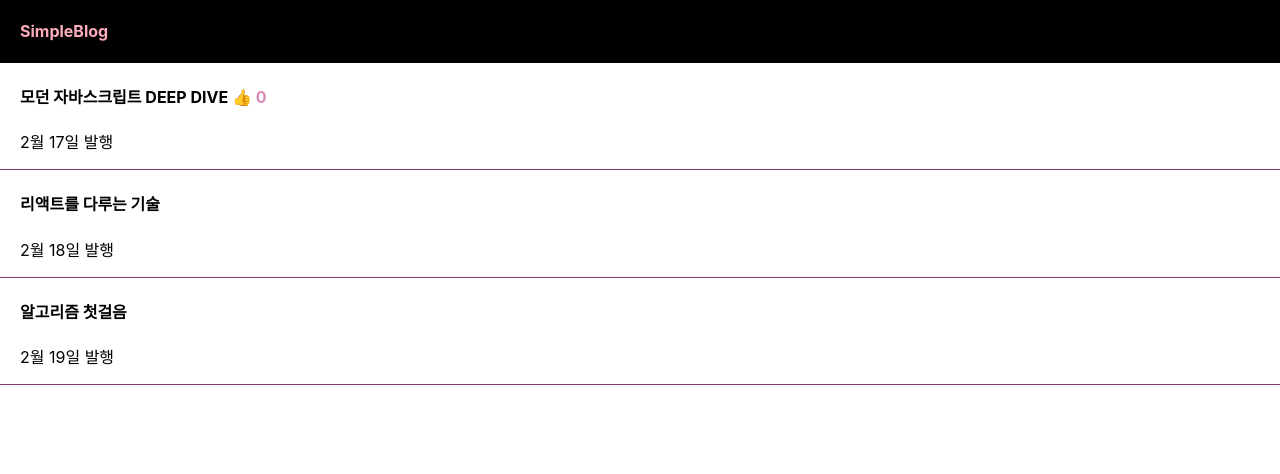
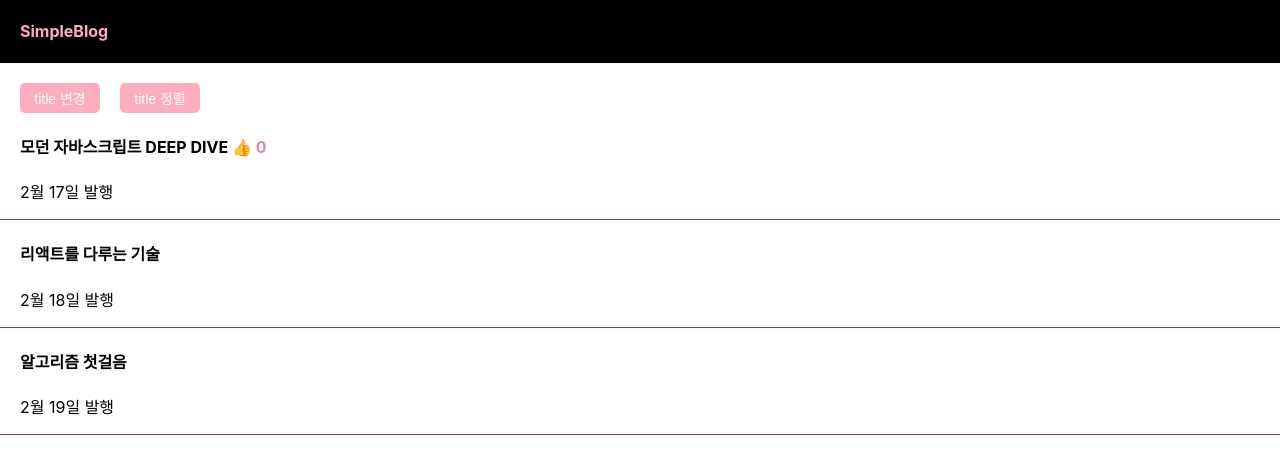
Before and after one commit to kyeongwxx/simple-blog, a React (Create React App) app: page / in a window 1280 px wide. Shown: the top 474 px of the page. Built offline with nearby package versions, Linux system fonts and the light colour scheme.

Commit message:
feat: title 변경, title 정렬 버튼 구현
스프레드 연산자로 배열 형태 state의 원본을 보존하며 state 변경

```diff
--- a/src/App.css
+++ b/src/App.css
@@ -10,6 +10,34 @@ div {
   padding-left: 20px;
 }
 
+.btns {
+  padding: 20px 0 0 20px;
+}
+
+.title-change-btn {
+  width: 80px;
+  height: 30px;
+  font-size: 14px;
+  border: none;
+  background: #FFADBC;
+  color: white;
+  margin-right: 20px;
+  border-radius: 5px;
+  cursor: pointer;
+}
+
+.title-sort-btn {
+  width: 80px;
+  height: 30px;
+  font-size: 14px;
+  border: none;
+  background: #FFADBC;
+  color: white;
+  margin-right: 20px;
+  border-radius: 5px;
+  cursor: pointer;
+}
+
 .list {
   padding-left: 20px;
   border-bottom: 1px solid #863A6F;
--- a/src/App.js
+++ b/src/App.js
@@ -4,9 +4,11 @@ import "./App.css";
 function App() {
   let logo = "SimpleBlog";
 
-  let [title1, setTitle1] = useState("모던 자바스크립트 DEEP DIVE");
-  let [title2, setTitle2] = useState("리액트를 다루는 기술");
-  let [title3, setTitle3] = useState("알고리즘 첫걸음");
+  let [title, setTitle] = useState([
+    "모던 자바스크립트 DEEP DIVE",
+    "리액트를 다루는 기술",
+    "알고리즘 첫걸음",
+  ]);
 
   let [like, setLike] = useState(0);
   const onClickLike = () => {
@@ -14,7 +16,14 @@ function App() {
   };
 
   const onClickChangeTitle = () => {
-    setTitle1("모던 자바스크립트 SHALLOW DIVE");
+    let copy = [...title];
+    copy[0] = "모던 자바스크립트 SHALLOW DIVE";
+    setTitle(copy);
+  };
+
+  const onClickSortTitle = () => {
+    let copy = [...title.sort()];
+    setTitle(copy);
   };
 
   return (
@@ -22,19 +31,29 @@ function App() {
       <div className="nav">
         <h4 className="logo">{logo}</h4>
       </div>
+
+      <div className="btns">
+        <button className="title-change-btn" onClick={onClickChangeTitle}>
+          title 변경
+        </button>
+        <button className="title-sort-btn" onClick={onClickSortTitle}>
+          title 정렬
+        </button>
+      </div>
+
       <div className="list">
-        <h4 onClick={onClickChangeTitle}>
-          {title1} <span onClick={onClickLike}>👍</span>{" "}
+        <h4>
+          {title[0]} <span onClick={onClickLike}>👍</span>{" "}
           <span className="like">{like}</span>
         </h4>
         <p>2월 17일 발행</p>
       </div>
       <div className="list">
-        <h4>{title2}</h4>
+        <h4>{title[1]}</h4>
         <p>2월 18일 발행</p>
       </div>
       <div className="list">
-        <h4>{title3}</h4>
+        <h4>{title[2]}</h4>
         <p>2월 19일 발행</p>
       </div>
     </div>
```
